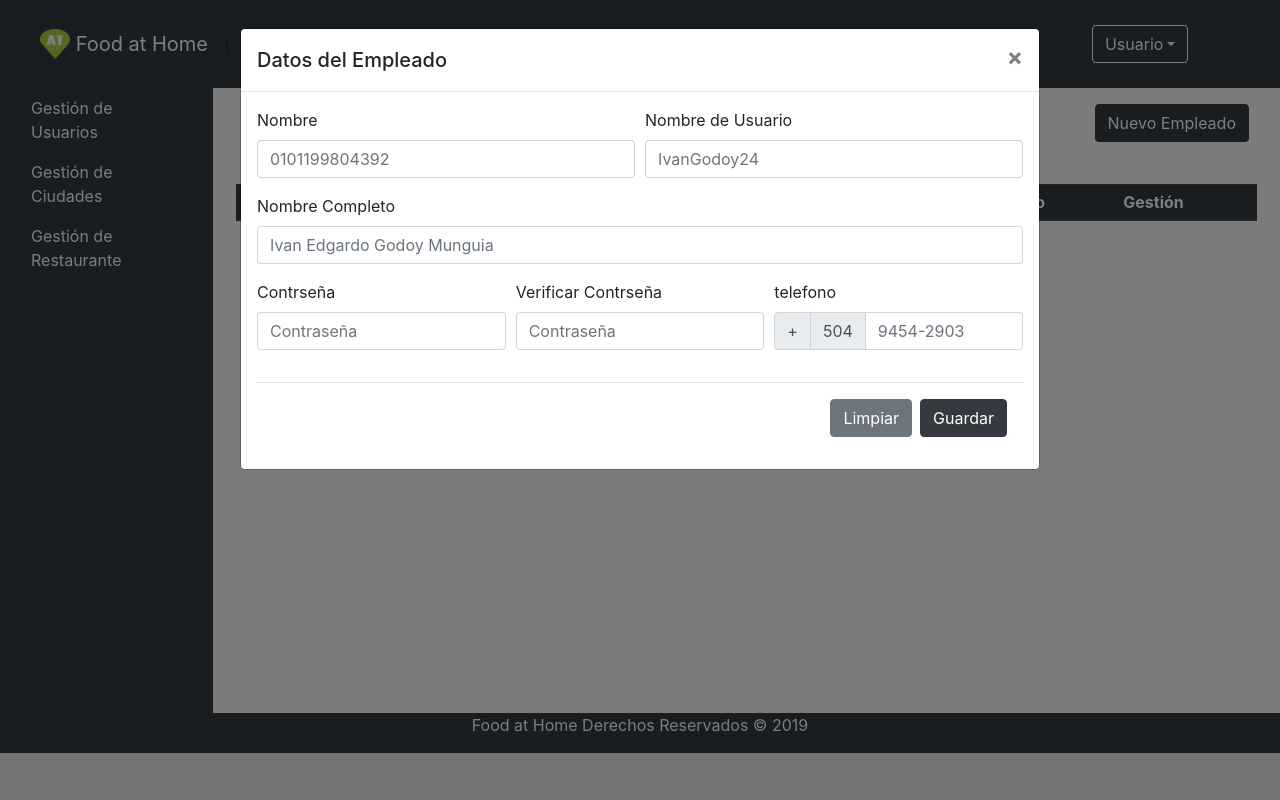
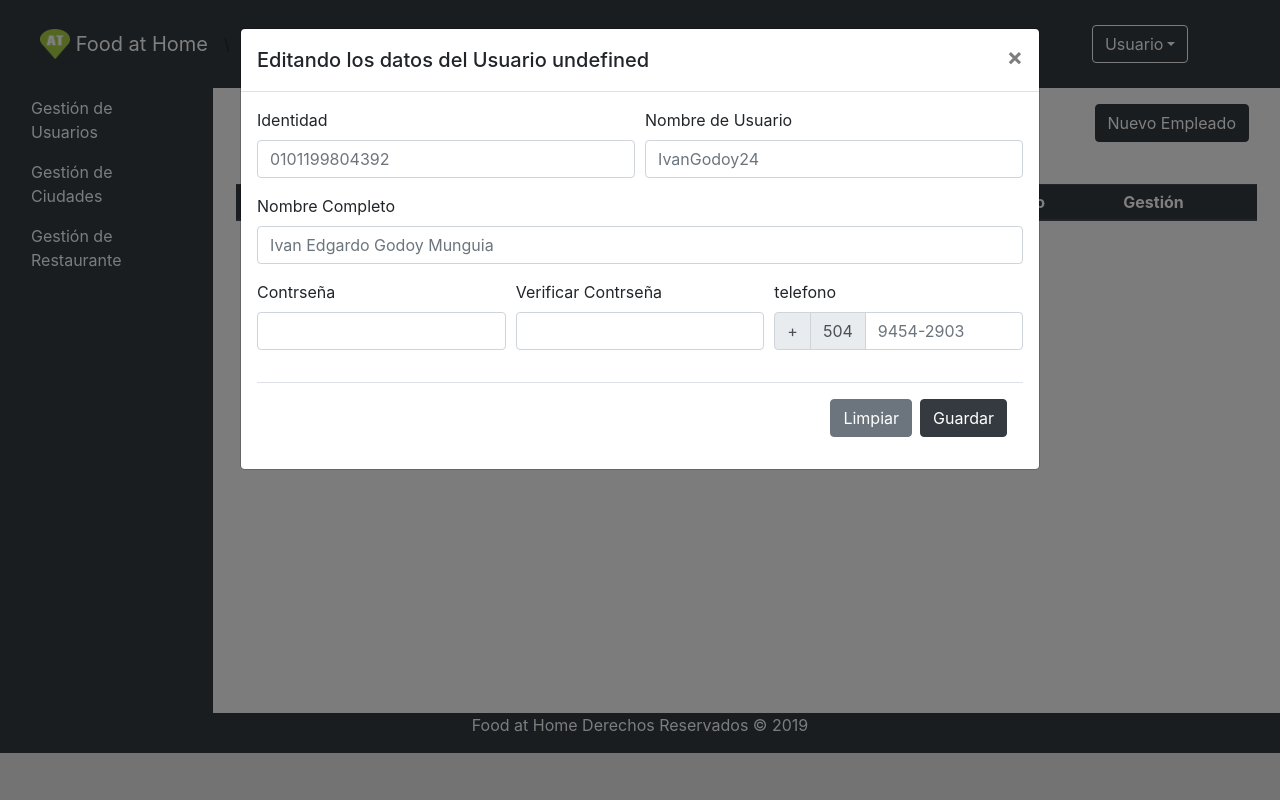
Before and after one commit to kebelandrade/project_food_at_home, a Django app: page /administrador/Empleado.html in a window 1280 px wide, after a click on "Nuevo Empleado". Run offline with Django 3.2, Linux system fonts and the light colour scheme; lists and menus that the app fills with data are empty; some libraries are stand-ins or nearby versions.

Commit message:
frontend cambio en el modal de empleado

```diff
--- a/food_at_home/food_at_home/templates/administrador/Empleado.html
+++ b/food_at_home/food_at_home/templates/administrador/Empleado.html
@@ -52,6 +52,7 @@
                       data-estado="{{empleado.estado}}"
                       data-identidad="{{empleado.identidad}}"
                       data-password="{{empleado.password}}"
+                      data-usuario="{{ empleado.usuario }}"
                       ><span class="icon-pen"></span></a>
                   </td>
                 </tr>
--- a/food_at_home/food_at_home/templates/administrador/modals/modalNewEmpleado.html
+++ b/food_at_home/food_at_home/templates/administrador/modals/modalNewEmpleado.html
@@ -1,7 +1,7 @@
 <div class="modal-dialog modal-lg">
             <div class="modal-content">
                 <div class="modal-header">
-                    <h5 class="modal-title" id="exampleModalCenterTitle">Datos del Empleado</h5>
+                    <h5 class="modal-title" id="titulo"></h5>
                     <button type="button" class="close" data-dismiss="modal" aria-label="Close">
                     <span aria-hidden="true">&times;</span>
                     </button>
@@ -10,26 +10,26 @@
                             <form>
                                   <div class="form-row">
                                     <div class="form-group col-md-6">
-                                      <label for="inputIdentidad">Nombre</label>
-                                      <input type="text" class="form-control" id="inputIdentidad" placeholder="0101199804392">
+                                      <label for="identidad">Identidad</label>
+                                      <input type="text" class="form-control" id="identidad" placeholder="0101199804392">
                                     </div>
                                     <div class="form-group col-md-6">
-                                      <label for="inputUsuario">Nombre de Usuario</label>
-                                      <input type="text" class="form-control" id="inputUsuario" placeholder="IvanGodoy24">
+                                      <label for="usuario">Nombre de Usuario</label>
+                                      <input type="text" class="form-control" id="usuario" placeholder="IvanGodoy24">
                                     </div>
                                   </div>
                                   <div class="form-group">
-                                    <label for="inputAddress">Nombre Completo</label>
-                                    <input type="text" class="form-control" id="inputAddress" placeholder="Ivan Edgardo Godoy Munguia">
+                                    <label for="inputNombre">Nombre Completo</label>
+                                    <input id="nombre" type="text" class="form-control"  placeholder="Ivan Edgardo Godoy Munguia">
                                   </div>
                                 <div class="form-row">
                                   <div class="form-group col-md-4">
-                                    <label for="inputAddress">Contrseña</label>
-                                    <input type="password" class="form-control" id="inputAddress" placeholder="Contraseña">
+                                    <label for="password">Contrseña</label>
+                                    <input id="password"  type="text" class="form-control">
                                   </div>
                                   <div class="form-group col-md-4">
-                                    <label for="inputAddress">Verificar Contrseña</label>
-                                    <input type="password" class="form-control" id="inputAddress" placeholder="Contraseña">
+                                    <label for="password">Verificar Contrseña</label>
+                                    <input id="password" type="text" class="form-control" >
                                   </div>
                                   <div class="form-group col-md-4">
                                     <label for="inputAddress2">telefono</label>
@@ -38,7 +38,7 @@
                                         <span class="input-group-text">+</span>
                                         <span class="input-group-text">504</span>
                                       </div>
-                                      <input type="text" class="form-control" placeholder="9454-2903" aria-label="Dollar amount (with dot and two decimal places)">
+                                      <input id="telefono" type="text" class="form-control" placeholder="9454-2903">
                                     </div>
                                   </div>
                                 </div>
@@ -55,13 +55,18 @@
         <script>
             $('#modalNewEmpleado').on('show.bs.modal', function (event) {
                 var button = $(event.relatedTarget);
+                var usuario = button.data('usuario');
                 var nombre = button.data('nombre');
                 var id = button.data('id');
                 var password = button.data('password');
                 var identidad = button.data('identidad');
+                var telefono = button.data('telefono');
                 var modal = $(this);
+                modal.find('.modal-body #usuario').val(usuario);
                 modal.find('.modal-body #nombre').val(nombre);
                 modal.find('.modal-body #password').val(password);
                 modal.find('.modal-body #identidad').val(identidad);
+                modal.find('.modal-body #telefono').val(telefono);
+                modal.find('.modal-header #titulo').html('Editando los datos del Usuario ' + usuario);
             })
         </script>
```
